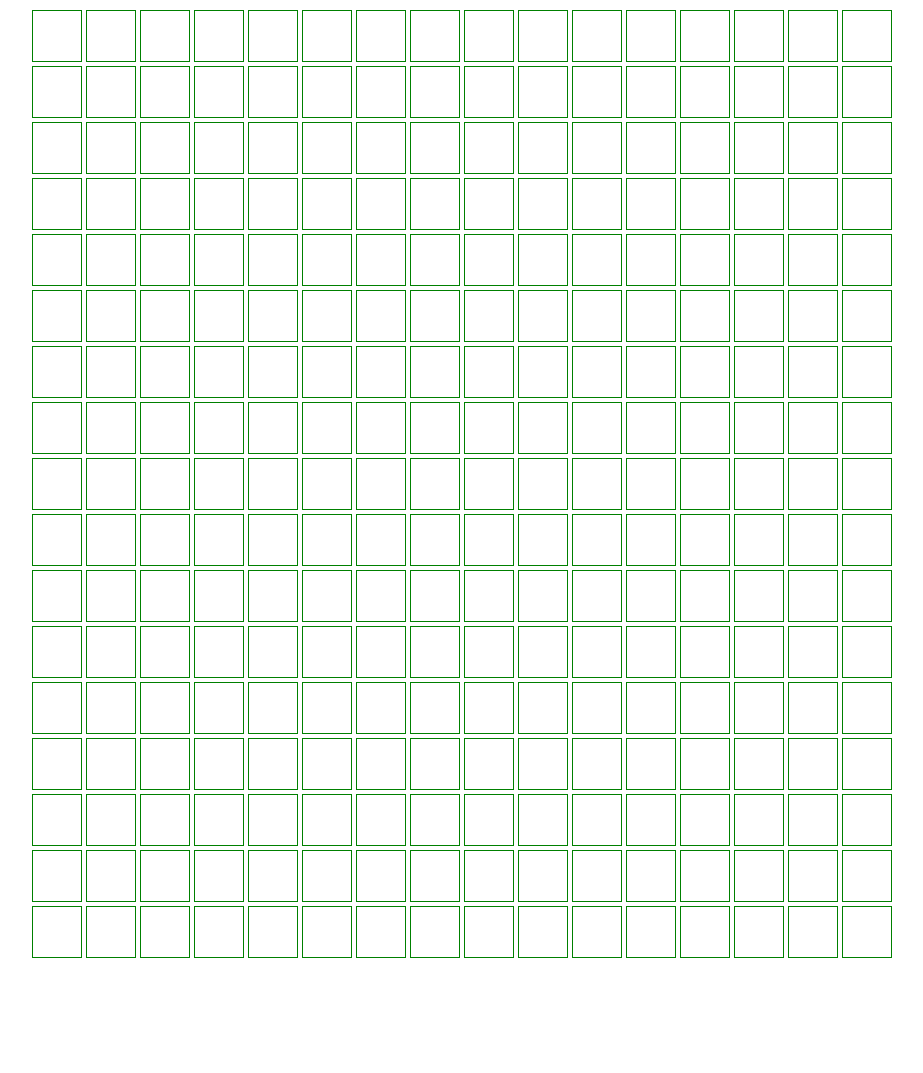
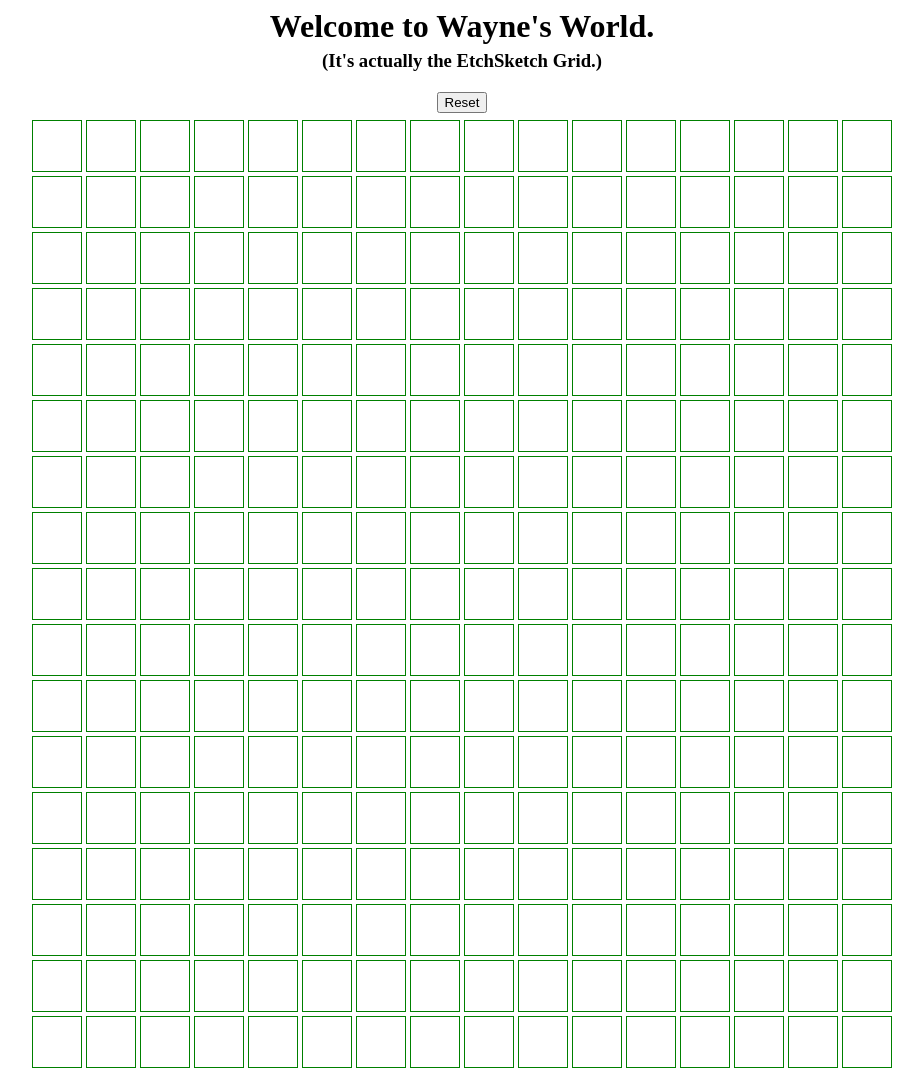
Before and after one commit to richjdsmith/etchsketch, a plain HTML site: page index.html in a window 1280 px wide. Shown: the whole page, without its empty margins (178-1101 px from the left). Before the commit the page ends 976 px from the top, so only its background shows below. Drawn offline with nearby package versions, Linux system fonts and the light colour scheme.

Commit message:
Added backbone for Grid Controls

```diff
--- a/css/style.css
+++ b/css/style.css
@@ -11,14 +11,28 @@
     border-width: 1px;
     border-color: green;
     text-align: center;
-
-
 }
 
 .row{
     text-align: center;
     position: relative;
+}
 
 
 
-}`
+
+.menu{
+    text-align: center;
+}
+
+.menu h1 {
+    margin: 5px 0;
+}
+.menu h3 {
+    margin: 5px 0;
+}
+
+.controls{
+    margin: 5px;
+    margin-top: 20px;
+}
--- a/index.html
+++ b/index.html
@@ -8,12 +8,15 @@
 </head>
 <body>
 <div class="wrapper">
+    <div class="menu">
+        <h1>Welcome to Wayne's World.</h1>
+        <h3>(It's actually the EtchSketch Grid.)</h3>
+        <div class="controls">
+            <button>Reset</button>
+        </div>
+    </div>
     <div class="grid">
-
     </div>
-
-
-
 </div>
 </body>
 <script
--- a/js/application.js
+++ b/js/application.js
@@ -33,10 +33,12 @@
 };
 setBlockDimensions();
 
+//Setting Row heights to match block height.
 $(".row").css("height", function(){
     return $(".block").outerHeight(true);
 });
 
 
 
+
 });
```
